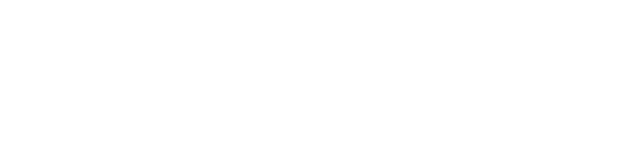
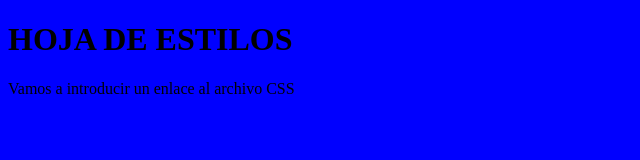
Before and after one commit to Pecolsito/edifp, a plain HTML site: page index.html in a window 1280 px wide. Shown: the whole page, without its empty margins (0-640 px from the left). Drawn offline with Linux system fonts and the light colour scheme.

Commit message:
párrafo nuevo y tamaño de fuente

```diff
--- /dev/null
+++ b/css/Estilos.css
@@ -0,0 +1,8 @@
+body {
+      background-color: #00F; /* Azul */
+      front-w
+
+
+
+
+}
--- a/index.html
+++ b/index.html
@@ -2,8 +2,10 @@
     <head>
         <meta charset="UTF-8">
         <title>Projecto de Git</title>
+        <link href="css/Estilos.css" rel="stylesheet" type="text/css">
     </head>
         <body>
-
+            <h1>HOJA DE ESTILOS</h1>
+        <p>Vamos a introducir un enlace al archivo CSS</p>
         </body>
 </html>
```
Also changed, not shown: js/Javascript.js (added).
